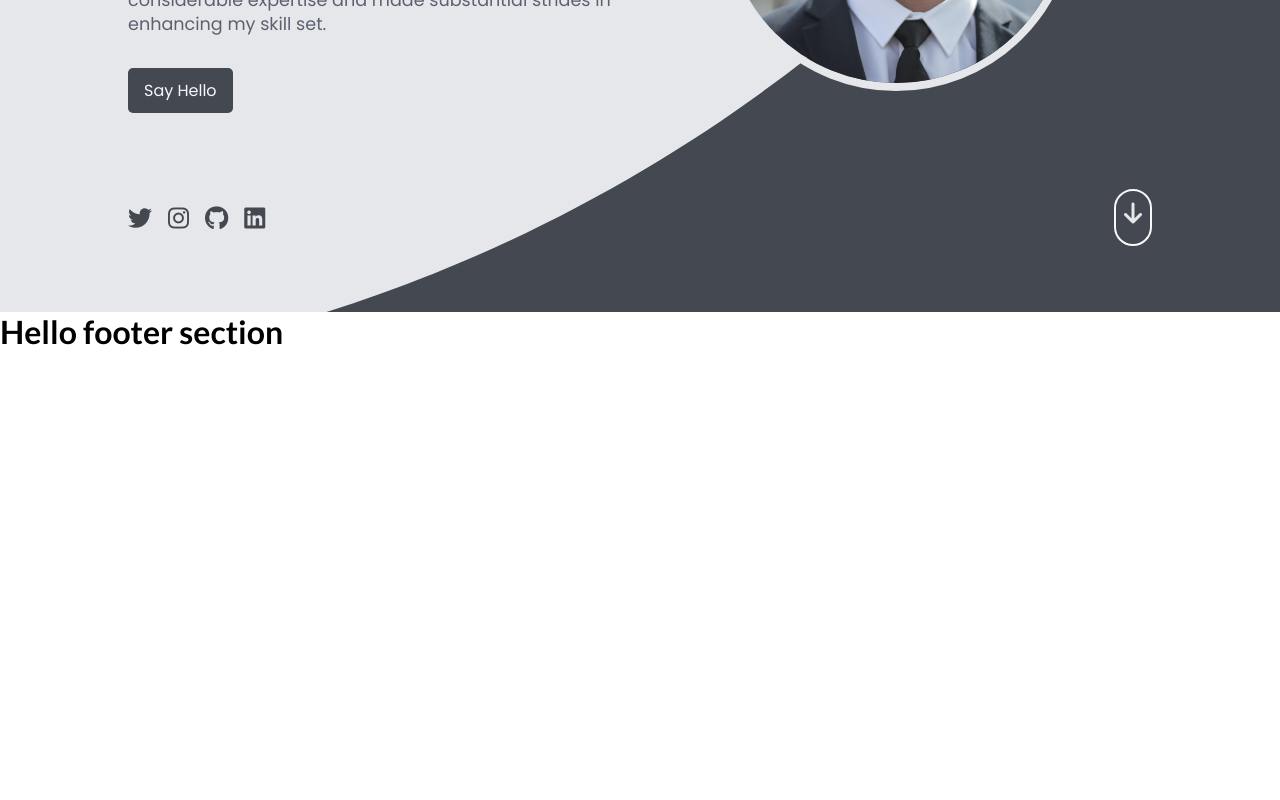
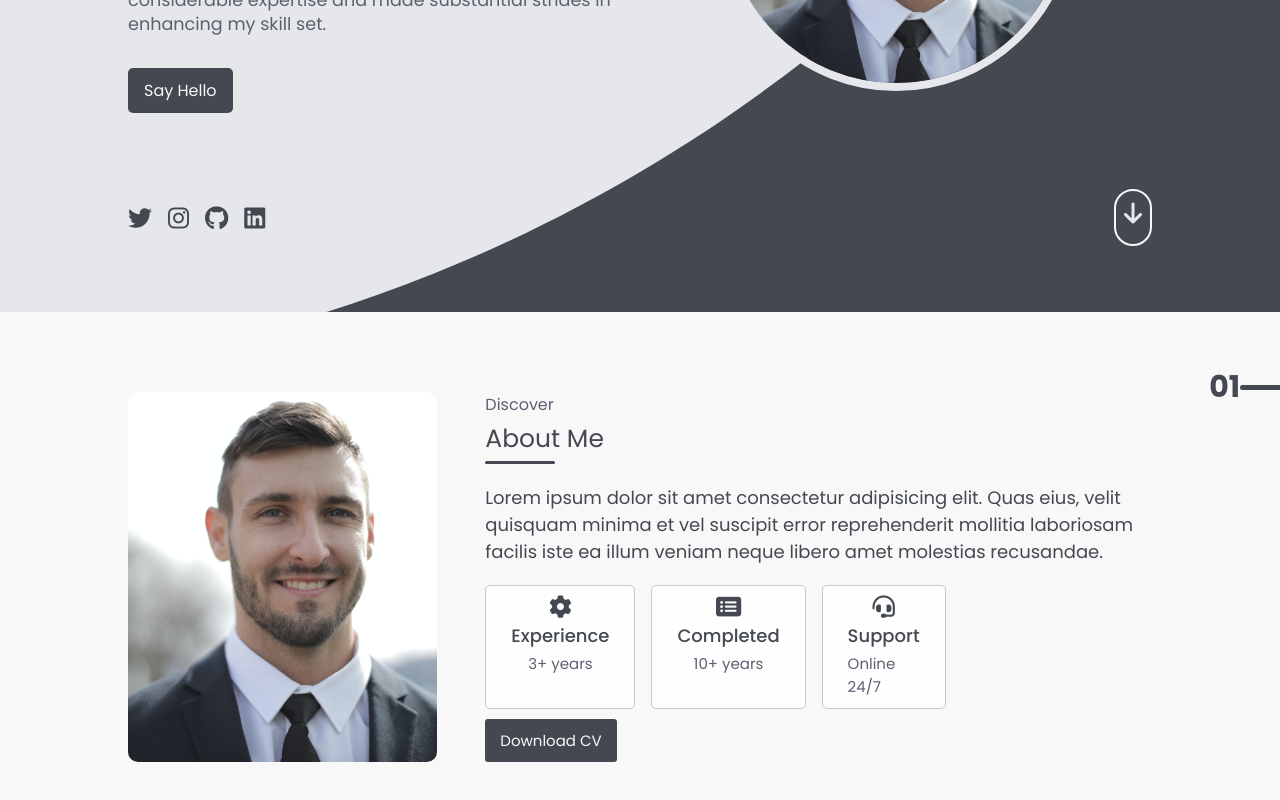
Before and after one commit to nshizi1/portfolio, a React (Create React App) app: page / in a window 1280 px wide. Shown: the part 488-1288 px from the top of the page. Before the commit the page ends 839 px from the top, so only its background shows below. Built offline with nearby package versions, Linux system fonts and the light colour scheme.

Commit message:
about section

```diff
--- a/src/components/Home.jsx
+++ b/src/components/Home.jsx
@@ -30,6 +30,45 @@ function Home() {
           </div>
         </div>
       </section>
+      <section id="about">
+        <div className="page">
+          <h3>01</h3>
+          <div className="line"></div>
+        </div>
+        <div className="contents">
+          <div className="image">
+            <img src={require("../images/hero.jpg")} alt="" />
+          </div>
+          <div className="texts">
+            <div className="title">
+              <p>Discover</p>
+              <h2>About Me</h2>
+              <div className="line"></div>
+            </div>
+            <div className="info">
+              <p>Lorem ipsum dolor sit amet consectetur adipisicing elit. Quas eius, velit quisquam minima et vel suscipit error reprehenderit mollitia laboriosam facilis iste ea illum veniam neque libero amet molestias recusandae.</p>
+              <div className="cards">
+                <div className="card">
+                  <i class="fa-solid fa-gear"></i>
+                  <h2>Experience</h2>
+                  <p>3+ years</p>
+                </div>
+                <div className="card">
+                  <i class="fa-solid fa-rectangle-list"></i>
+                  <h2>Completed</h2>
+                  <p>10+ years</p>
+                </div>
+                <div className="card">
+                  <i class="fa-solid fa-headset"></i>
+                  <h2>Support</h2>
+                  <p>Online 24/7</p>
+                </div>
+              </div>
+              <a href="cv.pdf" download={true}><button>Download CV</button></a>
+            </div>
+          </div>
+        </div>
+      </section>
     </main>
   )
 }
--- a/src/styles/App.css
+++ b/src/styles/App.css
@@ -377,3 +377,146 @@ main{
 }
 
 /* ===================      Home designing      =================== */
+
+
+
+
+/* ===================      About designing      =================== */
+
+.page{
+    position: absolute;
+    top: 10%;
+    right: 0;
+    display: flex;
+    align-items: center;
+    & h3{
+        font-size: 30px;
+        font-family: 'Poppins', sans-serif;
+        color: var(--charcoal);
+    }
+    & .line{
+        width: 40px;
+        height: 5px;
+        border-radius: 4px 0 0 4px;
+        background-color: var(--charcoal);
+    }
+}
+.title{
+    display: flex;
+    flex-direction: column;
+    gap: .2rem;
+    margin-bottom: 20px;
+    & p{
+        color: var(--gray);
+        font-family: 'Poppins', sans-serif;
+    }
+    & h2{
+        color: var(--charcoal);
+        font-family: 'Poppins', sans-serif;
+        font-weight: 400;
+        font-size: 25px;
+    }
+    & .line{
+        width: 70px;
+        height: 3px;
+        border-radius: 3px;
+        background-color: var(--charcoal);
+    }
+}
+#about{
+    background-color: var(--salt);
+    position: absolute;
+    & img{
+        width: 100%;
+        height: 100%;
+        object-fit: cover;
+        border-radius: 10px;
+    }
+    & .contents{
+        margin: 80px 10%;
+        display: grid;
+        grid-template-columns: repeat(3, 1fr);
+        gap: 3rem;
+        & .texts{
+            grid-column: span 2;
+            & .info{
+                & p{
+                    font-size: 18px;
+                    color: var(--charcoal);
+                    font-family: 'Poppins', sans-serif;
+                }
+                & .cards{
+                    display: grid;
+                    grid-template-columns: repeat(5, 1fr);
+                    gap: 1rem;
+                    margin-top: 20px;
+                    & .card{
+                        display: flex;
+                        flex-direction: column;
+                        background-color: #fefefe;
+                        border: solid 1px var(--silver);
+                        border-radius: 5px;
+                        padding: 10px 25px;
+                        align-items: center;
+                        gap: .2rem;
+                        transition: 300ms ease;
+                        & h2{
+                            font-size: 18px;
+                            font-weight: 500;
+                            color: var(--charcoal);
+                            font-family: 'Poppins', sans-serif;
+                            transition: 200ms ease;
+                        }
+                        & p{
+                            font-size: 15px;
+                            color: var(--gray);
+                            font-family: 'Poppins', sans-serif;
+                            transition: 200ms ease;
+                        }
+                        & i{
+                            color: var(--charcoal);
+                            font-size: 1.4rem;
+                            transition: 200ms ease;
+                        }
+                    }
+                    & .card:hover{
+                        transform: translateY(-5px);
+                        background-color: var(--charcoal);
+                        border: solid 1px var(--charcoal);
+                        cursor: pointer;
+                        & i{
+                            color: #fefefe;
+                        }
+                        & p{
+                            color: var(--silver);
+                        }
+                        & h2{
+                            color: #fefefe;
+                        }
+                    }
+                }
+                & a{
+                    & button{
+                        margin-top: 10px;
+                        padding: 10px 15px;
+                        color: var(--salt);
+                        background-color: var(--charcoal);
+                        border-radius: 3px;
+                        border: none;
+                        transition: 500ms ease;
+                        font-size: 15px;
+                        font-family: 'Poppins', sans-serif;
+                        cursor: pointer;
+                    }
+                    & button:hover{
+                        background-color: var(--black);
+                    }
+                }
+            }
+        }
+    }
+
+}
+
+
+/* ===================      About designing      =================== */
```
